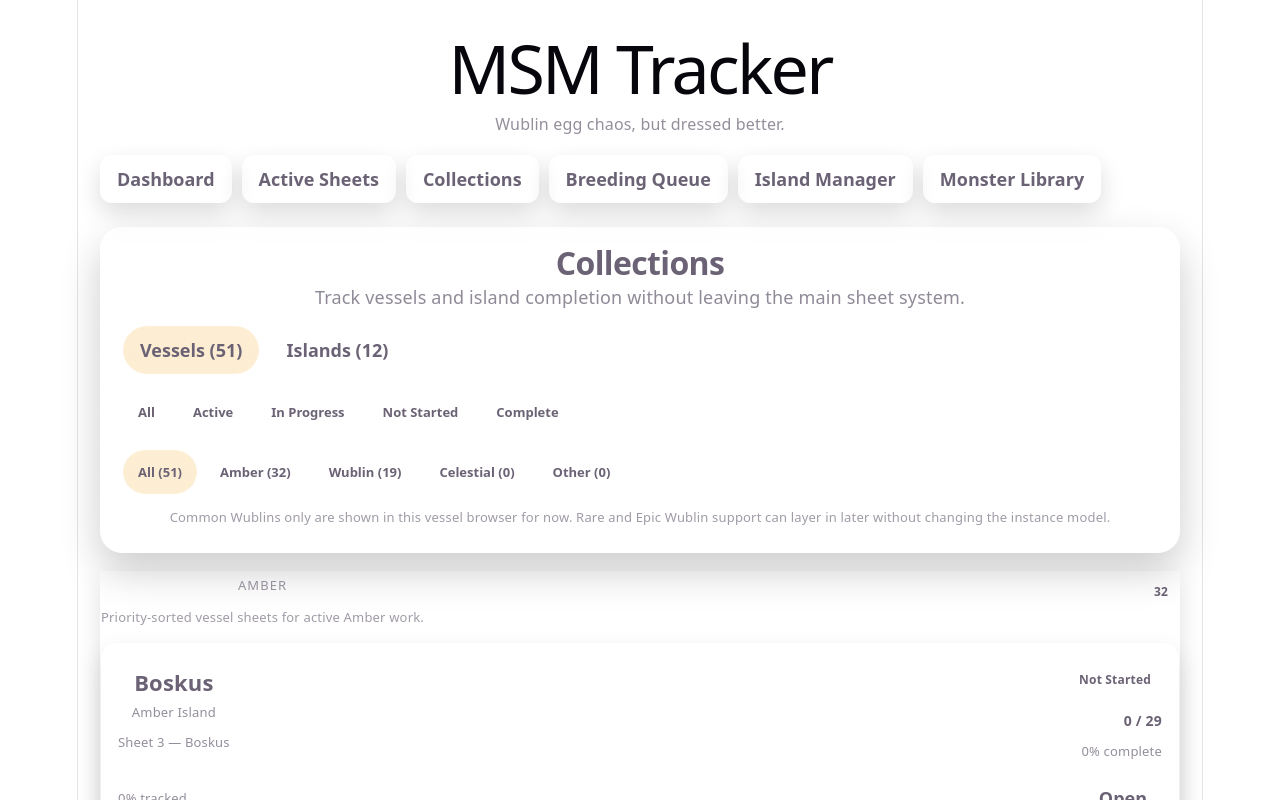
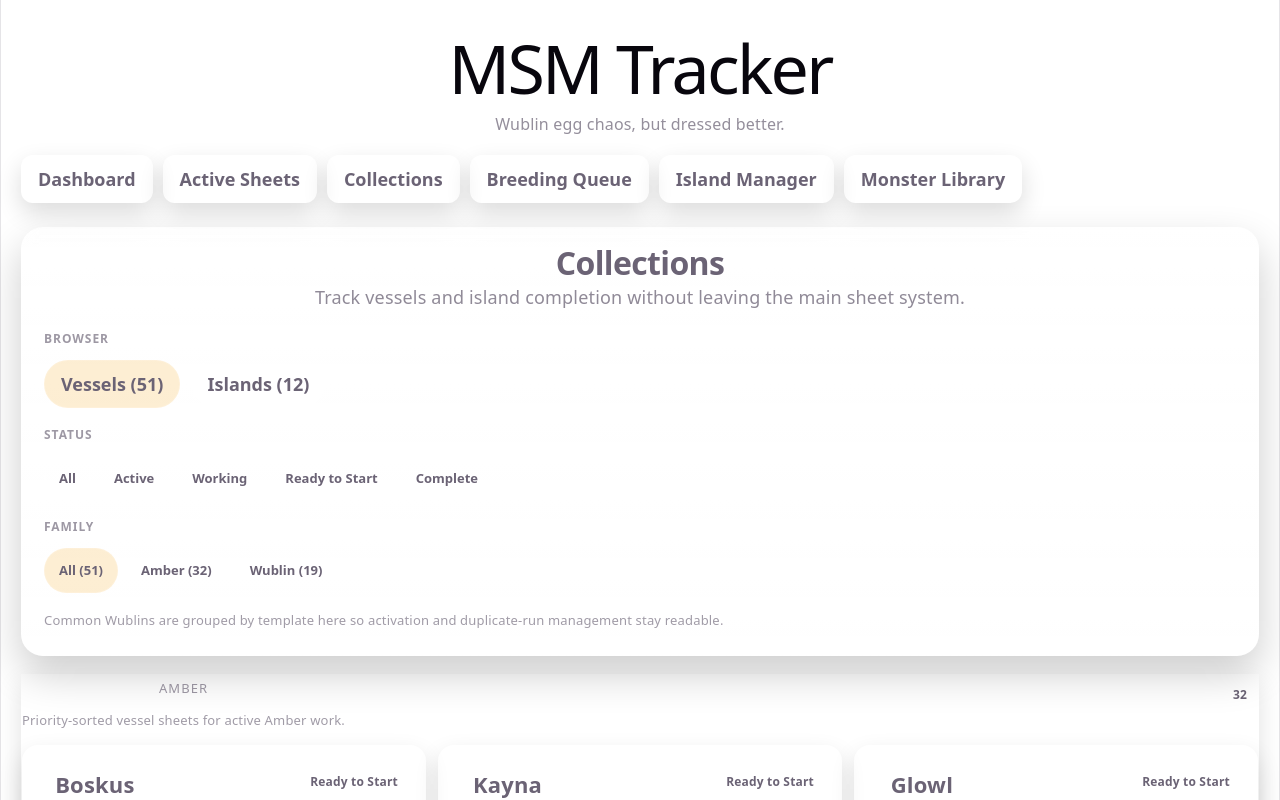
Before and after one commit to jess-almo/msm-tracker, a React (Vite) app: page / in a window 1280 px wide. Both pictures are taken after a click on the button "Collections". Shown: the top 800 px of the page. Built offline with nearby package versions, Linux system fonts and the light colour scheme.

Commit message:
improve-collections-filters-and-activation

```diff
--- a/src/index.css
+++ b/src/index.css
@@ -56,7 +56,7 @@ body {
 }
 
 #root {
-  width: 1126px;
+  width: 1320px;
   max-width: 100%;
   margin: 0 auto;
   text-align: center;
@@ -82,7 +82,7 @@ textarea {
 
 .app-shell {
   padding: 36px 20px 72px;
-  max-width: 1120px;
+  max-width: 1280px;
   margin: 0 auto;
   min-height: 100vh;
   background: radial-gradient(circle at top, rgba(255,255,255,0.08), transparent 34%);
@@ -143,6 +143,31 @@ textarea {
   display: flex;
   gap: 10px;
   flex-wrap: wrap;
+}
+
+.collections-filter-stack {
+  display: grid;
+  gap: 14px;
+  margin-top: 16px;
+  text-align: left;
+}
+
+.collections-filter-label {
+  font-size: 12px;
+  font-weight: 700;
+  letter-spacing: 0.08em;
+  opacity: 0.66;
+  text-transform: uppercase;
+}
+
+.collections-card-grid {
+  display: grid;
+  gap: 12px;
+  grid-template-columns: repeat(auto-fit, minmax(360px, 1fr));
+}
+
+.collections-card-grid--single {
+  grid-template-columns: 1fr;
 }
 
 .island-region-select-wrap {
@@ -254,6 +279,10 @@ textarea {
     flex: 1 1 100%;
   }
 
+  .collections-card-grid {
+    grid-template-columns: 1fr;
+  }
+
   .island-filter-row > button {
     flex: 0 0 auto;
   }
--- a/src/pages/Collections.jsx
+++ b/src/pages/Collections.jsx
@@ -60,8 +60,8 @@ const compactDangerButtonStyle = {
 const STATUS_FILTER_OPTIONS = [
   { key: "all", label: "All" },
   { key: "active", label: "Active" },
-  { key: "in_progress", label: "In Progress" },
-  { key: "not_started", label: "Not Started" },
+  { key: "in_progress", label: "Working" },
+  { key: "not_started", label: "Ready to Start" },
   { key: "complete", label: "Complete" },
 ];
 
@@ -132,7 +132,7 @@ function getStatusLabel(status)
 
   if (status === "in_progress")
   {
-    return "In Progress";
+    return "Working";
   }
 
   if (status === "complete")
@@ -140,7 +140,7 @@ function getStatusLabel(status)
     return "Complete";
   }
 
-  return "Not Started";
+  return "Ready to Start";
 }
 
 function getStatusPriority(status)
@@ -357,6 +357,23 @@ function getVesselGroupLabel(groupKey)
   return "Other";
 }
 
+function canActivateSheet(sheet)
+{
+  const status = getDerivedSheetStatus(sheet);
+
+  return status !== "complete" && !sheet.isActive;
+}
+
+function getActivationButtonLabel(sheet)
+{
+  if (sheet.isActive)
+  {
+    return "Deactivate";
+  }
+
+  return getDerivedSheetStatus(sheet) === "in_progress" ? "Activate Run" : "Activate";
+}
+
 function isCommonWublinSheet(sheet)
 {
   if (getVesselGroupKey(sheet) !== "wublin")
@@ -551,11 +568,13 @@ function VesselSheetCard({
   sheet,
   onOpenSheet,
   onCreateAnotherSheetInstance,
+  onToggleSheetActive,
 })
 {
   const progress = getSheetState(sheet);
   const status = getDerivedSheetStatus(sheet);
   const visualStyle = getStatusVisualStyle(status);
+  const showActivationButton = status !== "complete";
 
   return (
     <div
@@ -629,6 +648,21 @@ function VesselSheetCard({
         </div>
 
         <div style={{ display: "flex", gap: "8px", flexWrap: "wrap" }}>
+          {showActivationButton && (
+            <button
+              style={{
+                ...actionButtonStyle,
+                background: sheet.isActive ? "rgba(245,158,11,0.18)" : "rgba(34,197,94,0.16)",
+                border: sheet.isActive
+                  ? "1px solid rgba(245,158,11,0.22)"
+                  : "1px solid rgba(34,197,94,0.18)",
+              }}
+              onClick={() => onToggleSheetActive?.(sheet.key)}
+            >
+              {getActivationButtonLabel(sheet)}
+            </button>
+          )}
+
           {sheet.supportsMultipleInstances && (
             <button
               style={actionButtonStyle}
@@ -662,6 +696,8 @@ function WublinTemplateCard({
   const [confirmDeactivateKey, setConfirmDeactivateKey] = useState(null);
   const sortedInstances = [...instances].sort(sortSheetsByOperationalOrder);
   const primaryInstance = sortedInstances[0];
+  const activeInstance = sortedInstances.find((sheet) => sheet.isActive) || null;
+  const activatableInstance = sortedInstances.find((sheet) => canActivateSheet(sheet)) || null;
   const summary = getWublinTemplateSortSummary(sortedInstances);
   const totals = getWublinTemplateProgress(sortedInstances);
   const visualStyle = getStatusVisualStyle(summary.status);
@@ -904,6 +940,31 @@ function WublinTemplateCard({
           {totals.progress.trackedPercent}% tracked across all current runs
         </div>
 
+        <div style={{ display: "flex", gap: "8px", flexWrap: "wrap" }}>
+          {activeInstance ? (
+            <button
+              style={{
+                ...actionButtonStyle,
+                background: "rgba(245,158,11,0.18)",
+                border: "1px solid rgba(245,158,11,0.22)",
+              }}
+              onClick={() => onOpenSheet(activeInstance.key)}
+            >
+              Open Active
+            </button>
+          ) : activatableInstance ? (
+            <button
+              style={{
+                ...actionButtonStyle,
+                background: "rgba(34,197,94,0.16)",
+                border: "1px solid rgba(34,197,94,0.18)",
+              }}
+              onClick={() => onToggleSheetActive?.(activatableInstance.key)}
+            >
+              Activate Next Run
+            </button>
+          ) : null}
+
           <button
             style={actionButtonStyle}
             onClick={() => onCreateAnotherSheetInstance?.(primaryInstance.key)}
@@ -912,17 +973,20 @@ function WublinTemplateCard({
           </button>
         </div>
       </div>
+    </div>
   );
 }
 
 function IslandSheetCard({
   sheet,
   onOpenSheet,
+  onToggleSheetActive,
 })
 {
   const progress = getSheetState(sheet);
   const status = getDerivedSheetStatus(sheet);
   const visualStyle = getStatusVisualStyle(status);
+  const showActivationButton = status !== "complete";
 
   return (
     <div
@@ -990,12 +1054,29 @@ function IslandSheetCard({
           {sheet.isActive ? "Active collection sheet" : "Collection tracker"}
         </div>
 
+        <div style={{ display: "flex", gap: "8px", flexWrap: "wrap" }}>
+          {showActivationButton && (
+            <button
+              style={{
+                ...actionButtonStyle,
+                background: sheet.isActive ? "rgba(245,158,11,0.18)" : "rgba(34,197,94,0.16)",
+                border: sheet.isActive
+                  ? "1px solid rgba(245,158,11,0.22)"
+                  : "1px solid rgba(34,197,94,0.18)",
+              }}
+              onClick={() => onToggleSheetActive?.(sheet.key)}
+            >
+              {getActivationButtonLabel(sheet)}
+            </button>
+          )}
+
           <button
             style={actionButtonStyle}
             onClick={() => onOpenSheet(sheet.key)}
           >
-          Open Collection
+            Open
           </button>
+        </div>
       </div>
     </div>
   );
@@ -1091,6 +1172,19 @@ export default function Collections({
     };
   }, [standardVesselGroups, visibleWublinTemplateGroups]);
 
+  const visibleVesselFamilyFilterOptions = useMemo(() =>
+  {
+    return VESSEL_FAMILY_FILTER_OPTIONS.filter((filter) =>
+    {
+      if (filter.key === "all")
+      {
+        return true;
+      }
+
+      return Number(vesselFamilyCounts[filter.key] || 0) > 0;
+    });
+  }, [vesselFamilyCounts]);
+
   const visibleVesselSections = useMemo(() =>
   {
     const sections = [
@@ -1105,6 +1199,7 @@ export default function Collections({
             sheet={sheet}
             onOpenSheet={onOpenSheet}
             onCreateAnotherSheetInstance={onCreateAnotherSheetInstance}
+            onToggleSheetActive={onToggleSheetActive}
           />
         )),
       },
@@ -1136,6 +1231,7 @@ export default function Collections({
             sheet={sheet}
             onOpenSheet={onOpenSheet}
             onCreateAnotherSheetInstance={onCreateAnotherSheetInstance}
+            onToggleSheetActive={onToggleSheetActive}
           />
         )),
       },
@@ -1150,6 +1246,7 @@ export default function Collections({
             sheet={sheet}
             onOpenSheet={onOpenSheet}
             onCreateAnotherSheetInstance={onCreateAnotherSheetInstance}
+            onToggleSheetActive={onToggleSheetActive}
           />
         )),
       },
@@ -1201,7 +1298,10 @@ export default function Collections({
           Track vessels and island completion without leaving the main sheet system.
         </div>
 
-        <div className="screen-card-actions" style={{ marginTop: "16px" }}>
+        <div className="collections-filter-stack">
+          <div>
+            <div className="collections-filter-label">Browser</div>
+            <div className="screen-card-actions" style={{ marginTop: "8px" }}>
               <button
                 style={{
                   ...tabStyle,
@@ -1221,8 +1321,11 @@ export default function Collections({
                 Islands ({islandSheets.length})
               </button>
             </div>
+          </div>
 
-        <div className="screen-card-actions" style={{ marginTop: "16px", gap: "8px" }}>
+          <div>
+            <div className="collections-filter-label">Status</div>
+            <div className="screen-card-actions" style={{ marginTop: "8px", gap: "8px" }}>
               {STATUS_FILTER_OPTIONS.map((filter) => (
                 <button
                   key={filter.key}
@@ -1238,11 +1341,14 @@ export default function Collections({
                 </button>
               ))}
             </div>
+          </div>
 
         {activeTab === "vessels" && (
           <>
-            <div className="screen-card-actions" style={{ marginTop: "16px", gap: "8px" }}>
-              {VESSEL_FAMILY_FILTER_OPTIONS.map((filter) => (
+            <div>
+              <div className="collections-filter-label">Family</div>
+              <div className="screen-card-actions" style={{ marginTop: "8px", gap: "8px" }}>
+                {visibleVesselFamilyFilterOptions.map((filter) => (
                   <button
                     key={filter.key}
                     style={{
@@ -1257,12 +1363,14 @@ export default function Collections({
                   </button>
                 ))}
               </div>
+            </div>
 
-            <div style={{ marginTop: "10px", fontSize: "13px", opacity: 0.64 }}>
-              Common Wublins only are shown in this vessel browser for now. Rare and Epic Wublin support can layer in later without changing the instance model.
+            <div style={{ fontSize: "13px", opacity: 0.64 }}>
+              Common Wublins are grouped by template here so activation and duplicate-run management stay readable.
             </div>
           </>
         )}
+        </div>
       </div>
 
       {activeTab === "vessels" ? (
@@ -1284,7 +1392,10 @@ export default function Collections({
                   count: section.count,
                 })}
 
-                <div style={{ marginTop: "12px", display: "grid", gap: "12px" }}>
+                <div
+                  className={section.key === "wublin" ? "collections-card-grid collections-card-grid--single" : "collections-card-grid"}
+                  style={{ marginTop: "12px" }}
+                >
                   {section.count === 0 ? (
                     <div style={{ opacity: 0.64 }}>
                       {statusFilter === "all"
@@ -1314,12 +1425,13 @@ export default function Collections({
                   count: group.sheets.length,
                 })}
 
-                <div style={{ marginTop: "12px", display: "grid", gap: "12px" }}>
+                <div className="collections-card-grid" style={{ marginTop: "12px" }}>
                   {group.sheets.map((sheet) => (
                     <IslandSheetCard
                       key={sheet.key}
                       sheet={sheet}
                       onOpenSheet={onOpenSheet}
+                      onToggleSheetActive={onToggleSheetActive}
                     />
                   ))}
                 </div>
```
Also changed, not shown: 2 other files (tests, documents, lock files or other folders). Lines whose indentation alone changed are shown as unchanged.
